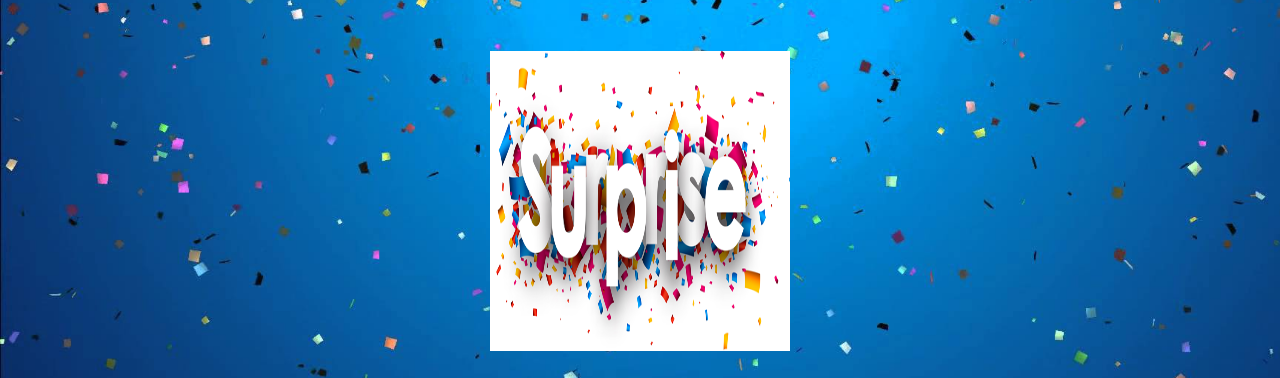
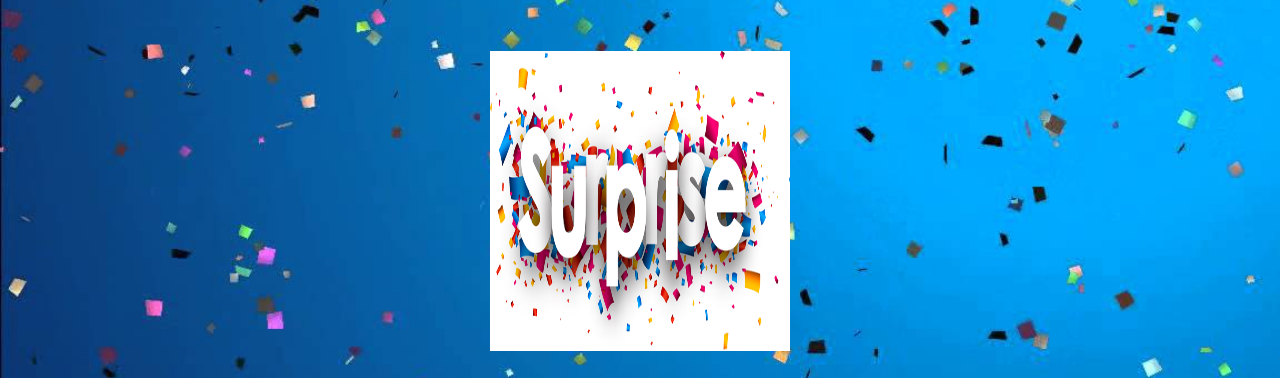
Before and after one commit to AravindKasyap/happy, a plain HTML site: page index.html in a window 1280 px wide. Shown: the part 80-458 px from the top of the page. Drawn offline with nearby package versions, Linux system fonts and the light colour scheme.

Commit message:
Update index.html

```diff
--- a/index.html
+++ b/index.html
@@ -25,7 +25,7 @@ function close_card() {
   background-size: cover;
   background-repeat: no-repeat;
   width: 100%;
-  height: 100%;
+  height: 150%;
   text-align: center;
   transition: 1s;
   transform-origin: 0;
@@ -63,7 +63,7 @@ function close_card() {
   background-size: cover;
   background-repeat: no-repeat;
   width: 100%;
-  height: 100%;
+  height: 150%;
   text-align: center;
 }
 
```
